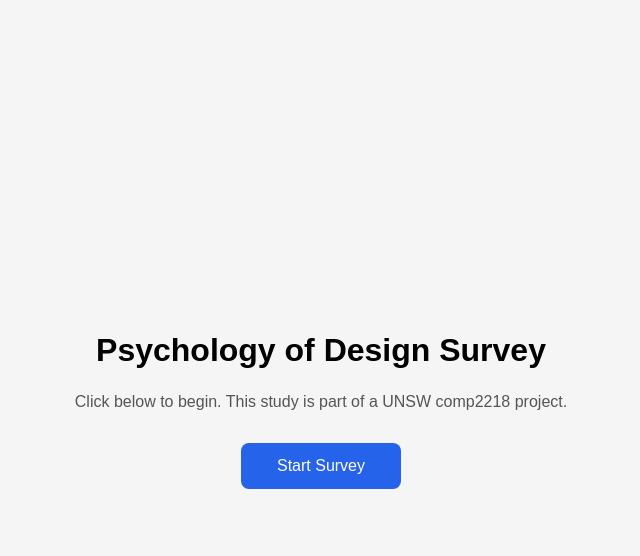
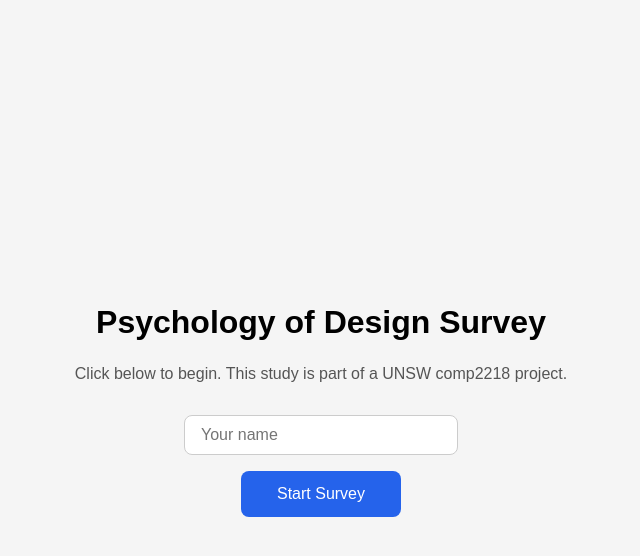
Before and after one commit to dragonfayre/loadingscreenexperiment, a Flask app: page / in a window 1280 px wide. Shown: the top 556 px of the page, without its empty margins (319-959 px from the left). Run offline with Flask 3, Linux system fonts and the light colour scheme.

Commit message:
added name column

```diff
--- a/app.py
+++ b/app.py
@@ -42,6 +42,7 @@ def index():
 def loading():
     if "screen" not in session:
         session["user_id"] = session.get("user_id", str(uuid.uuid4()))
+        session["name"] = request.args.get("name", "anonymous")
         session["screen"] = next_screen()
         session["start_time"] = datetime.now().isoformat()
     return render_template("loading.html", screen=session["screen"])
@@ -52,6 +53,7 @@ def event():
     body = request.get_json()
     record = {
         "user_id": session.get("user_id"),
+        "name": session.get("name"),
         "screen": session.get("screen"),
         "start_time": session.get("start_time"),
         "event": body.get("event"),
--- a/templates/start.html
+++ b/templates/start.html
@@ -7,6 +7,7 @@
     body { font-family: sans-serif; display: flex; flex-direction: column; align-items: center; justify-content: center; height: 100vh; margin: 0; background: #f5f5f5; }
     h1 { margin-bottom: 8px; }
     p { color: #555; margin-bottom: 32px; }
+    input { padding: 10px 16px; font-size: 16px; border: 1px solid #ccc; border-radius: 8px; margin-bottom: 16px; width: 240px; }
     button { padding: 14px 36px; font-size: 16px; background: #2563eb; color: #fff; border: none; border-radius: 8px; cursor: pointer; }
     button:hover { background: #1d4ed8; }
   </style>
@@ -14,6 +15,7 @@
 <body>
   <h1>Psychology of Design Survey</h1>
   <p>Click below to begin. This study is part of a UNSW comp2218 project.</p>
-  <button onclick="window.location='/loading'">Start Survey</button>
+  <input id="name" type="text" placeholder="Your name" />
+  <button onclick="if(document.getElementById('name').value.trim()) window.location='/loading?name='+encodeURIComponent(document.getElementById('name').value.trim()); else alert('Please enter your name.')">Start Survey</button>
 </body>
 </html>
```
